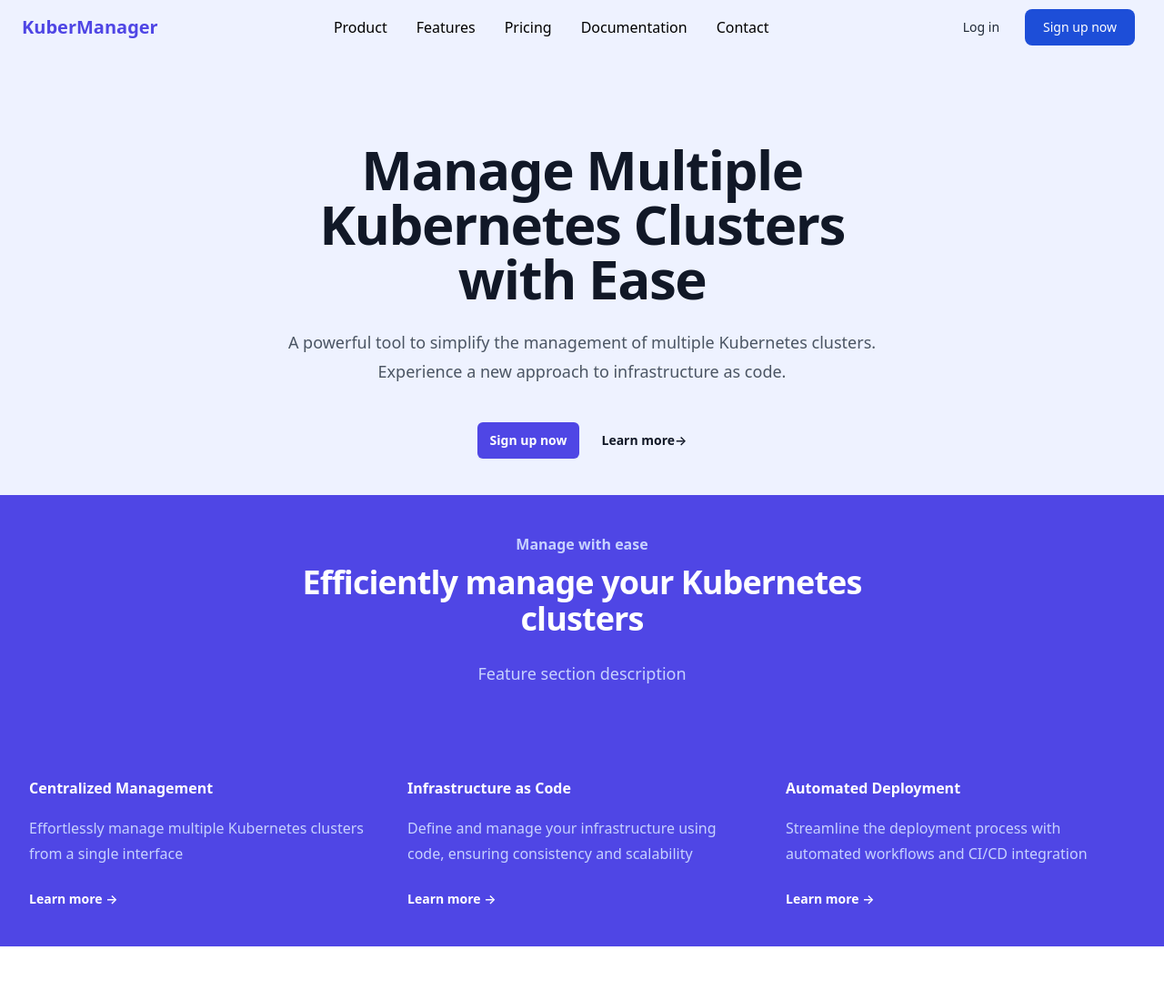
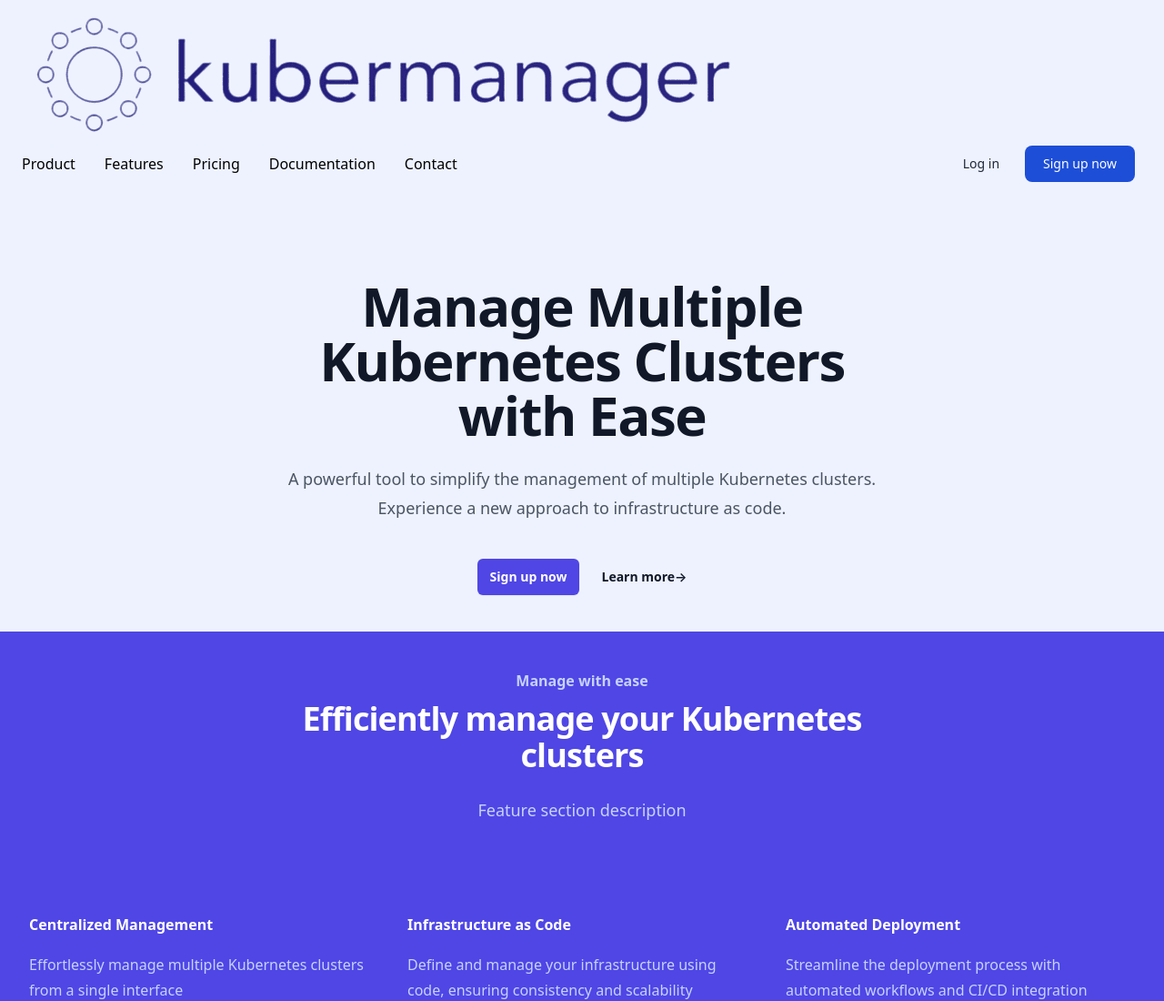
Before and after one commit to fikama/kubermanager, a plain HTML site: page index.html in a window 1280 px wide. Shown: the top 1100 px of the page at 91% size. Drawn offline with Linux system fonts and the light colour scheme.

Commit message:
added logo - this time for serious

```diff
--- a/index.html
+++ b/index.html
@@ -8,7 +8,7 @@
     <header>
         <nav class="bg-indigo-50 border-gray-200 px-4 lg:px-6 py-2.5">
             <div class="flex flex-wrap justify-between items-center mx-auto max-w-screen-xl">
-                <a href="#" class="flex items-center"><span class="text-indigo-600 self-center text-xl font-semibold whitespace-nowrap">KuberManager</span></a>
+                <a href="#" class="flex items-center"><span class="text-indigo-600 self-center text-xl font-semibold whitespace-nowrap"><img src=logo.png></span></a>
                 <div class="flex items-center lg:order-2">
                     <a href="#" class="text-gray-800 hover:bg-gray-50 focus:ring-4 focus:ring-gray-300 font-medium rounded-lg text-sm px-4 lg:px-5 py-2 lg:py-2.5 mr-2">Log in</a><a href="#" class="text-white bg-blue-700 hover:bg-blue-800 font-medium rounded-lg text-sm px-4 lg:px-5 py-2 lg:py-2.5 mr-2">Sign up now</a
                     ><button id="menuButton" type="button" class="inline-flex items-center p-2 ml-1 text-sm text-gray-500 rounded-lg lg:hidden hover:bg-gray-100 focus:outline-none focus:ring-2 focus:ring-gray-200" aria-controls="mobile-menu-2" aria-expanded="false">
```
